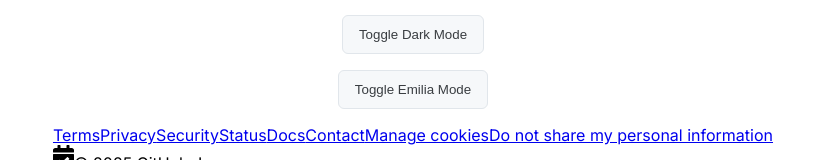
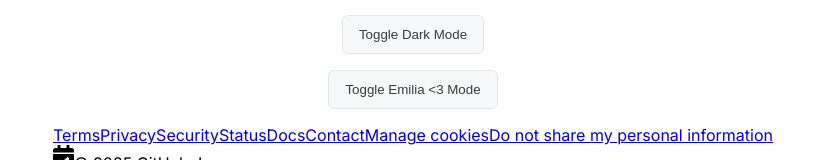
Before and after one commit to DavidAkerlind/vite-react-test-repo, a React (Vite) app: page / in a window 1280 px wide. Shown: the part 893-1053 px from the top of the page, without its empty margins (227-1052 px from the left). Built offline with nearby package versions, Linux system fonts and the light colour scheme.

Commit message:
Update Emilia Mode button text to include heart symbol

```diff
--- a/src/App.jsx
+++ b/src/App.jsx
@@ -117,7 +117,7 @@ const App = () => {
 				onClick={toggleDarkMode}
 			/>
 			<Button
-				text="Toggle Emilia Mode"
+				text="Toggle Emilia <3 Mode"
 				className="button pink-button"
 				onClick={togglePinkMode}
 			/>
```
